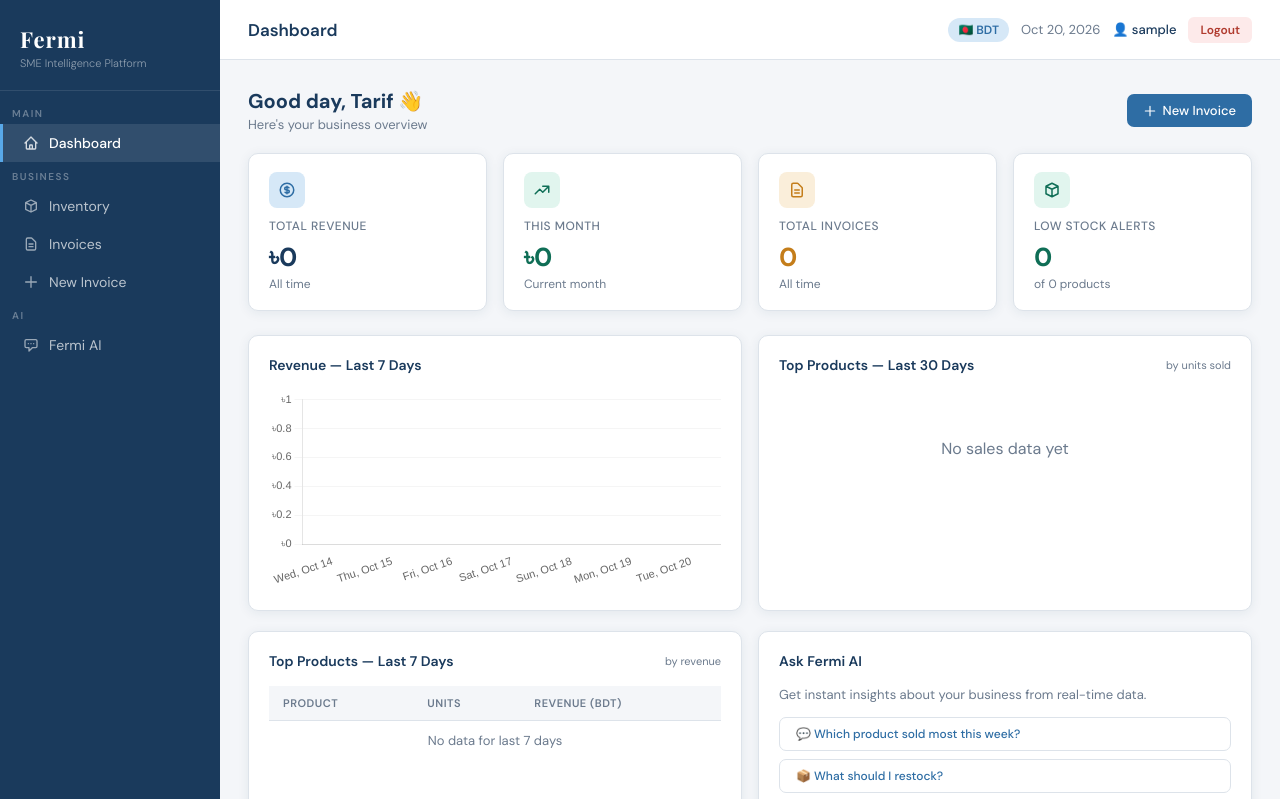
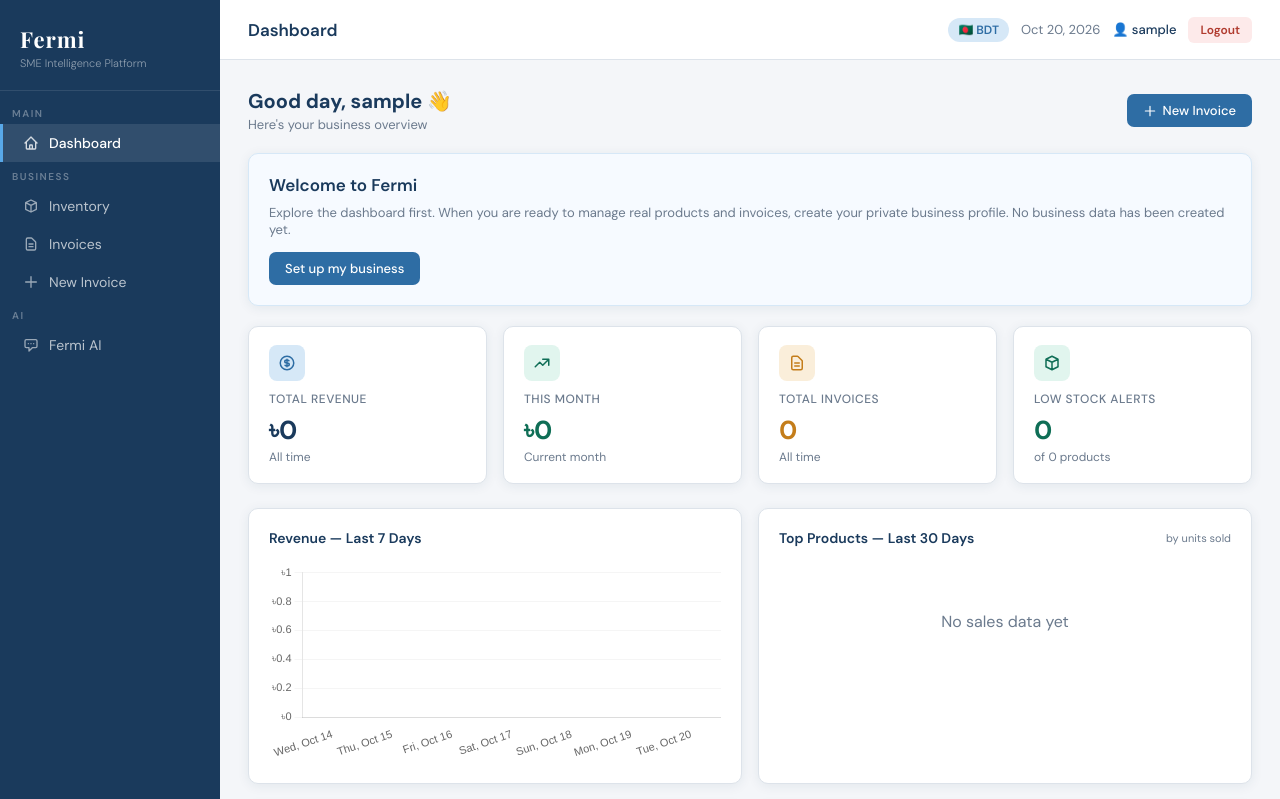
Before and after one commit to tarifuli/Fermi, a Flask app: page / in a window 1280 px wide. Shown: the top 799 px of the page. Run offline with Flask 3, Linux system fonts and the light colour scheme; the visitor is signed in with stand-in values (Sample User, id 1); data comes from the database, SQL or seed files in the repository.

Commit message:
Add explore-first dashboard business setup call to action

```diff
--- a/templates/dashboard.html
+++ b/templates/dashboard.html
@@ -19,7 +19,7 @@
 {% block content %}
 <div class="page-header">
   <div>
-    <div class="page-title">Good day, Tarif 👋</div>
+    <div class="page-title">Good day, {{ session.get('user_name', 'there') }} 👋</div>
     <div style="font-size:13px;color:var(--muted);margin-top:2px;">Here's your business overview</div>
   </div>
   <a href="/invoices/new" class="btn btn-primary">
@@ -28,6 +28,16 @@
   </a>
 </div>
 
+{% if not has_business %}
+<div class="card" style="margin-bottom:20px;border:1px solid var(--sky);background:#f6faff;">
+  <div class="card-title" style="font-size:17px;margin-bottom:8px;">Welcome to Fermi</div>
+  <p style="font-size:13px;color:var(--muted);margin-bottom:14px;">
+    Explore the dashboard first. When you are ready to manage real products and invoices,
+    create your private business profile. No business data has been created yet.
+  </p>
+  <a href="{{ url_for('business_setup') }}" class="btn btn-primary">Set up my business</a>
+</div>
+{% endif %}
 <!-- Stats -->
 <div class="stats-grid">
   <div class="stat-card">
```
